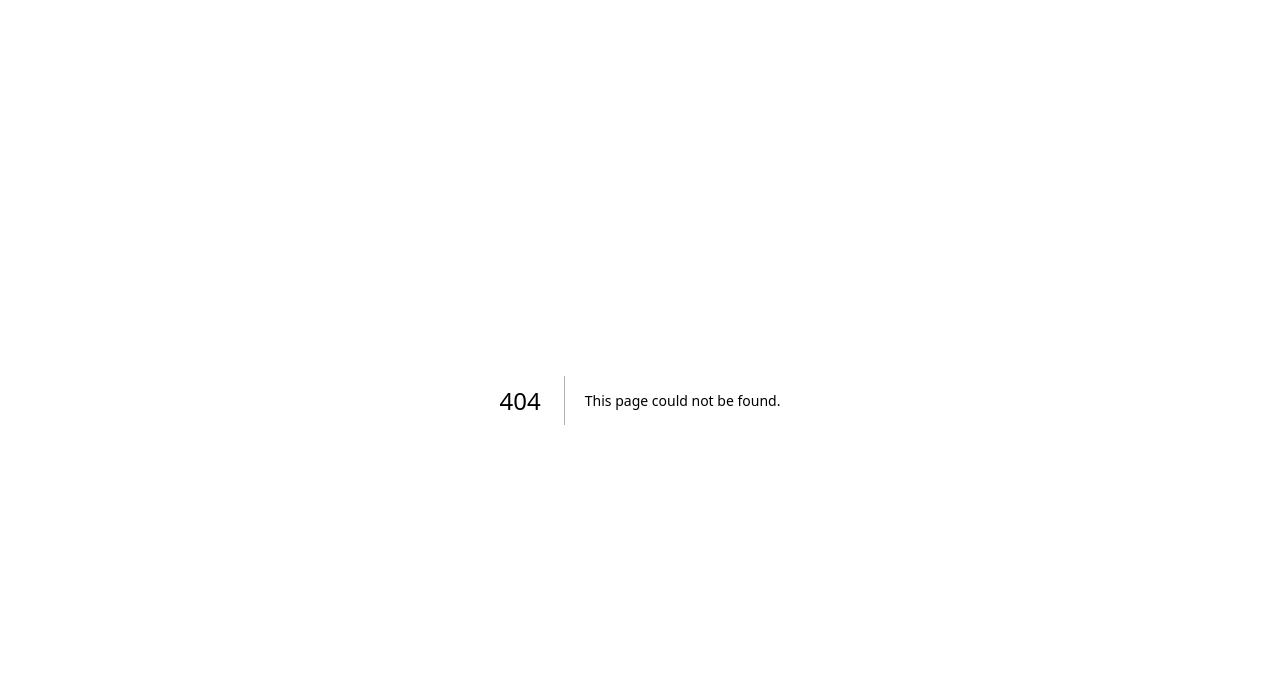
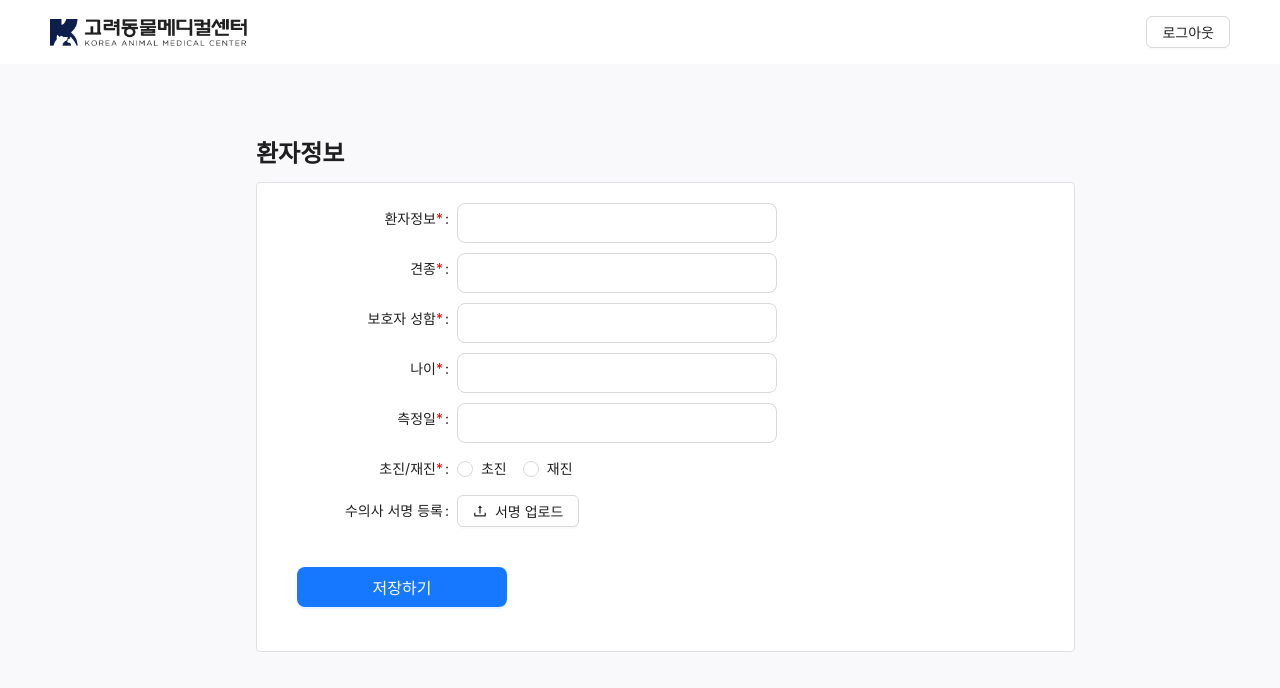
Before and after one commit to ghdalsrl326/korea-animal-medical-center, a Next.js app: page /setting in a window 1280 px wide. Before the commit this address had no page. Shown: the top 688 px of the page. Built offline with nearby package versions, Linux system fonts and the light colour scheme.

Commit message:
Setting 화면 추가

```diff
--- a/src/app/login/page.tsx
+++ b/src/app/login/page.tsx
@@ -2,8 +2,7 @@ import React from "react";
 import Image from "next/image";
 import LoginForm from "@/components/LoginForm";
 import Title from "antd/es/typography/Title";
-import { Layout, Flex } from "antd";
-import { Content, Footer, Header } from "antd/es/layout/layout";
+import { Flex } from "antd";
 
 const headerStyle: React.CSSProperties = {
   textAlign: "center",
--- /dev/null
+++ b/src/app/setting/page.tsx
@@ -0,0 +1,39 @@
+import { Content, Footer, Header } from "antd/es/layout/layout";
+import React from "react";
+import Image from "next/image";
+import { Button, Flex, Layout } from "antd";
+import Title from "antd/es/typography/Title";
+import SettingForm from "@/components/SettingForm";
+
+const page = () => {
+  return (
+    <Layout>
+      <Header
+        style={{
+          backgroundColor: "#fff",
+          display: "flex",
+          flexDirection: "row",
+          justifyContent: "space-between",
+          alignItems: "center",
+        }}
+      >
+        <Image src="/images/logo.png" alt="logo" width={197} height={27} />
+        <Button type="default">로그아웃</Button>
+      </Header>
+      <Content
+        style={{
+          padding: "50px 0 0 20%",
+          background: "#F9F9FB",
+          height: "calc(100vh - 64px)",
+        }}
+      >
+        {/* <Flex vertical justify="center"> */}
+        <Title level={3}>환자정보</Title>
+        <SettingForm />
+        {/* </Flex> */}
+      </Content>
+    </Layout>
+  );
+};
+
+export default page;
--- /dev/null
+++ b/src/components/RequiredMark.tsx
@@ -0,0 +1,13 @@
+import React from "react";
+
+export const RequiredMark = (
+  label: React.ReactNode,
+  { required }: { required: boolean }
+) => (
+  <>
+    {label}
+    {required && <span style={{ color: "red" }}>*</span>}
+  </>
+);
+
+export default RequiredMark;
--- /dev/null
+++ b/src/components/SettingForm.tsx
@@ -0,0 +1,157 @@
+"use client";
+import React from "react";
+import { Button, Form, Input, Radio, Space, Upload } from "antd";
+import RequiredMark from "./RequiredMark";
+import { UploadOutlined } from "@ant-design/icons";
+
+type FieldType = {
+  name?: string;
+  breed?: string;
+  ownerName?: string;
+  age?: string;
+  date?: string;
+  examinationType?: "first" | "second";
+  signature?: Blob;
+};
+
+const SettingForm = () => {
+  const onFinish = (values: any) => {
+    console.log("Success:", values);
+  };
+
+  const onFinishFailed = (errorInfo: any) => {
+    console.log("Failed:", errorInfo);
+  };
+
+  const normFile = (e: any) => {
+    console.log("Upload event:", e);
+    if (Array.isArray(e)) {
+      return e;
+    }
+    return e?.fileList;
+  };
+
+  const customRequest = async ({ file, onSuccess, onError }: any) => {
+    try {
+      setTimeout(() => {
+        onSuccess("ok");
+      }, 1000);
+    } catch (error) {
+      console.error("Upload error:", error);
+      onError(error);
+    }
+  };
+
+  return (
+    <div
+      style={{
+        borderRadius: "4px",
+        border: "1px solid var(--Gray_3, #DEE2E6)",
+        background: "var(--White, #FFF)",
+        padding: "20px 40px",
+        width: "80%",
+      }}
+    >
+      <Form
+        name="basic"
+        layout="horizontal"
+        labelCol={{ span: 8 }}
+        wrapperCol={{ span: 24 }}
+        initialValues={{ remember: true }}
+        onFinish={onFinish}
+        onFinishFailed={onFinishFailed}
+        autoComplete="off"
+        requiredMark={RequiredMark}
+      >
+        <Form.Item<FieldType>
+          label="환자정보"
+          name="name"
+          rules={[{ required: true, message: "환자정보 입력해주세요" }]}
+          style={{ width: "480px", marginBottom: "10px" }}
+        >
+          <Input size="large" />
+        </Form.Item>
+
+        <Form.Item<FieldType>
+          label="견종"
+          name="breed"
+          rules={[{ required: true, message: "견종을 입력해주세요" }]}
+          style={{ width: "480px", marginBottom: "10px" }}
+        >
+          <Input size="large" />
+        </Form.Item>
+
+        <Form.Item<FieldType>
+          label="보호자 성함"
+          name="ownerName"
+          rules={[{ required: true, message: "보호자 성함을 입력해주세요" }]}
+          style={{ width: "480px", marginBottom: "10px" }}
+        >
+          <Input size="large" />
+        </Form.Item>
+
+        <Form.Item<FieldType>
+          label="나이"
+          name="age"
+          rules={[{ required: true, message: "나이를 입력해주세요" }]}
+          style={{ width: "480px", marginBottom: "10px" }}
+        >
+          <Input size="large" />
+        </Form.Item>
+
+        <Form.Item<FieldType>
+          label="측정일"
+          name="date"
+          rules={[{ required: true, message: "측정일을 입력해주세요" }]}
+          style={{ width: "480px", marginBottom: "10px" }}
+        >
+          <Input size="large" />
+        </Form.Item>
+
+        <Form.Item<FieldType>
+          label="초진/재진"
+          name="examinationType"
+          rules={[{ required: true, message: "검사종류를 선택해주세요" }]}
+          style={{ width: "480px", marginBottom: "10px" }}
+        >
+          <Radio.Group>
+            <Radio value="first">초진</Radio>
+            <Radio value="second">재진</Radio>
+          </Radio.Group>
+        </Form.Item>
+
+        <Form.Item
+          label="수의사 서명 등록"
+          valuePropName="fileList"
+          getValueFromEvent={normFile}
+          rules={[{ required: true, message: "서명을 업로드해주세요" }]}
+          style={{ width: "480px", marginBottom: "40px" }}
+        >
+          <Upload
+            name="signature"
+            listType="picture"
+            customRequest={customRequest} // Mock upload
+            // action="your-upload-endpoint" // 서버 개발 후 customRequest 대체
+          >
+            <Button icon={<UploadOutlined />}>서명 업로드</Button>
+          </Upload>
+        </Form.Item>
+
+        <Form.Item>
+          <Space>
+            <Button
+              type="primary"
+              htmlType="submit"
+              size="large"
+              style={{ width: "210px" }}
+            >
+              저장하기
+            </Button>
+          </Space>
+        </Form.Item>
+      </Form>
+    </div>
+  );
+};
+
+export default SettingForm;
```
